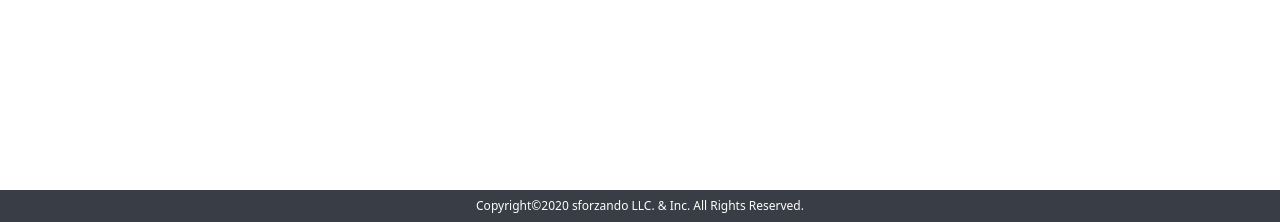
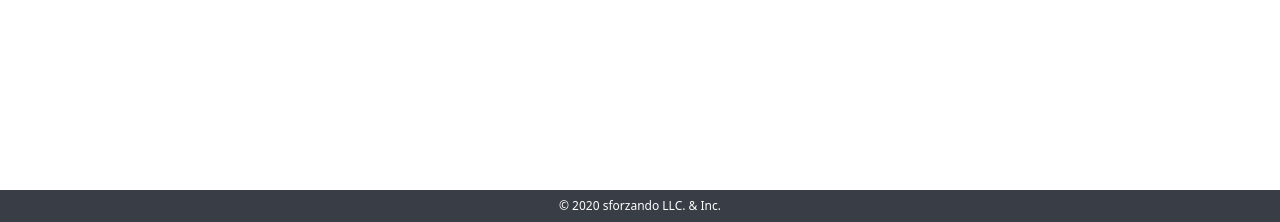
Before and after one commit to yusuke-sforzando/q-lako, a Flask app: page / in a window 1280 px wide. Shown: the part 578-800 px from the top of the page. Run offline with Flask 2, Linux system fonts and the light colour scheme.

Commit message:
:wrench: Fix copyright

```diff
--- a/templates/_footer.html
+++ b/templates/_footer.html
@@ -1,3 +1,3 @@
 <footer class="container mx-auto p-2 q-lako-bg-color">
-  <p class="text-white text-xs text-center">Copyright&copy;2020 sforzando LLC. & Inc. All Rights Reserved.</p>
+  <p class="text-white text-xs text-center">&copy; 2020 sforzando LLC. & Inc.</p>
 </footer>
```
